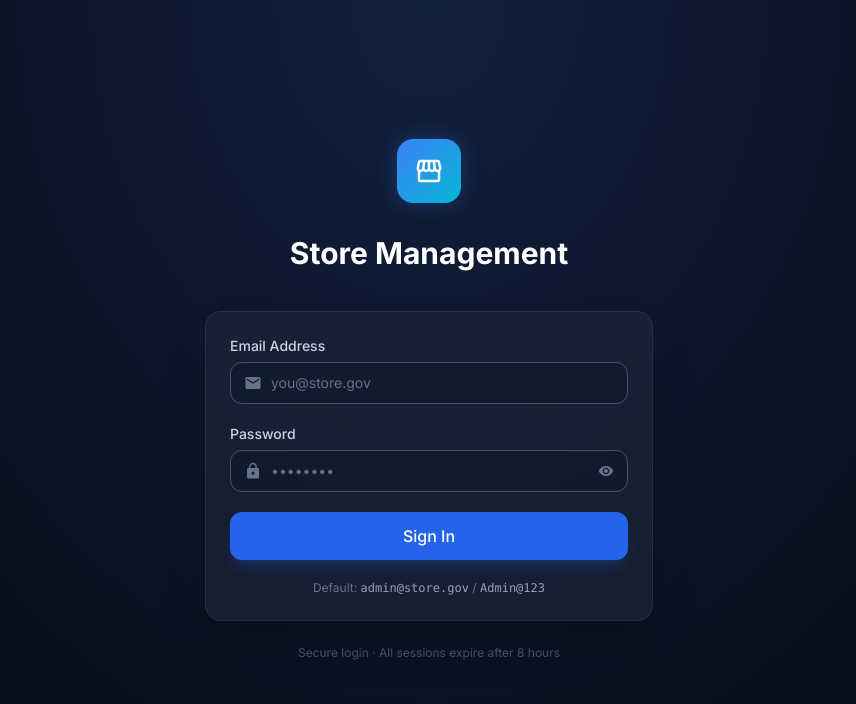
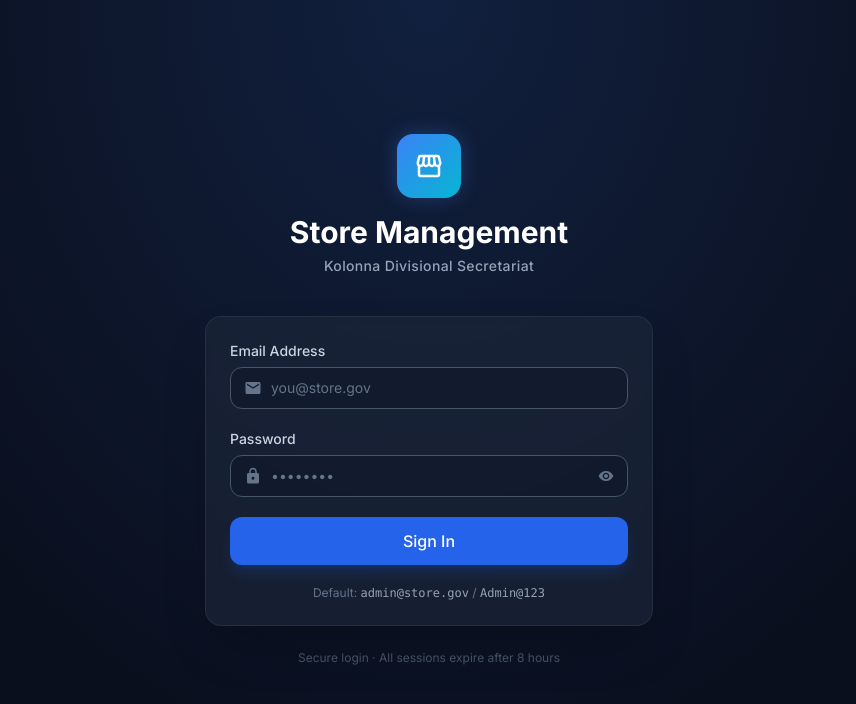
Before and after one commit to Narmada2001/store_management, a React (Vite) app in the folder frontend/: page /login in a window 1280 px wide. Shown: the top 704 px of the page, without its empty margins (211-1067 px from the left). Built offline with nearby package versions, Linux system fonts and the light colour scheme; no server answers.

Commit message:
Implement a new login page component

```diff
--- a/frontend/src/pages/LoginPage.jsx
+++ b/frontend/src/pages/LoginPage.jsx
@@ -34,7 +34,8 @@ export default function LoginPage() {
                     <div className="inline-flex w-16 h-16 bg-gradient-to-br from-primary-500 to-cyan-500 rounded-2xl items-center justify-center mx-auto mb-4 shadow-xl shadow-primary-500/30 glow">
                         <MdStorefront className="text-white text-3xl" />
                     </div>
-                    <h1 className="text-3xl font-bold text-white mt-4">Store Management</h1>
+                    <h1 className="text-3xl font-bold text-white">Store Management</h1>
+                    <p className="text-slate-400 mt-1.5 text-sm font-medium tracking-wide">Kolonna Divisional Secretariat</p>
                 </div>
 
                 {/* Form Card */}
```
